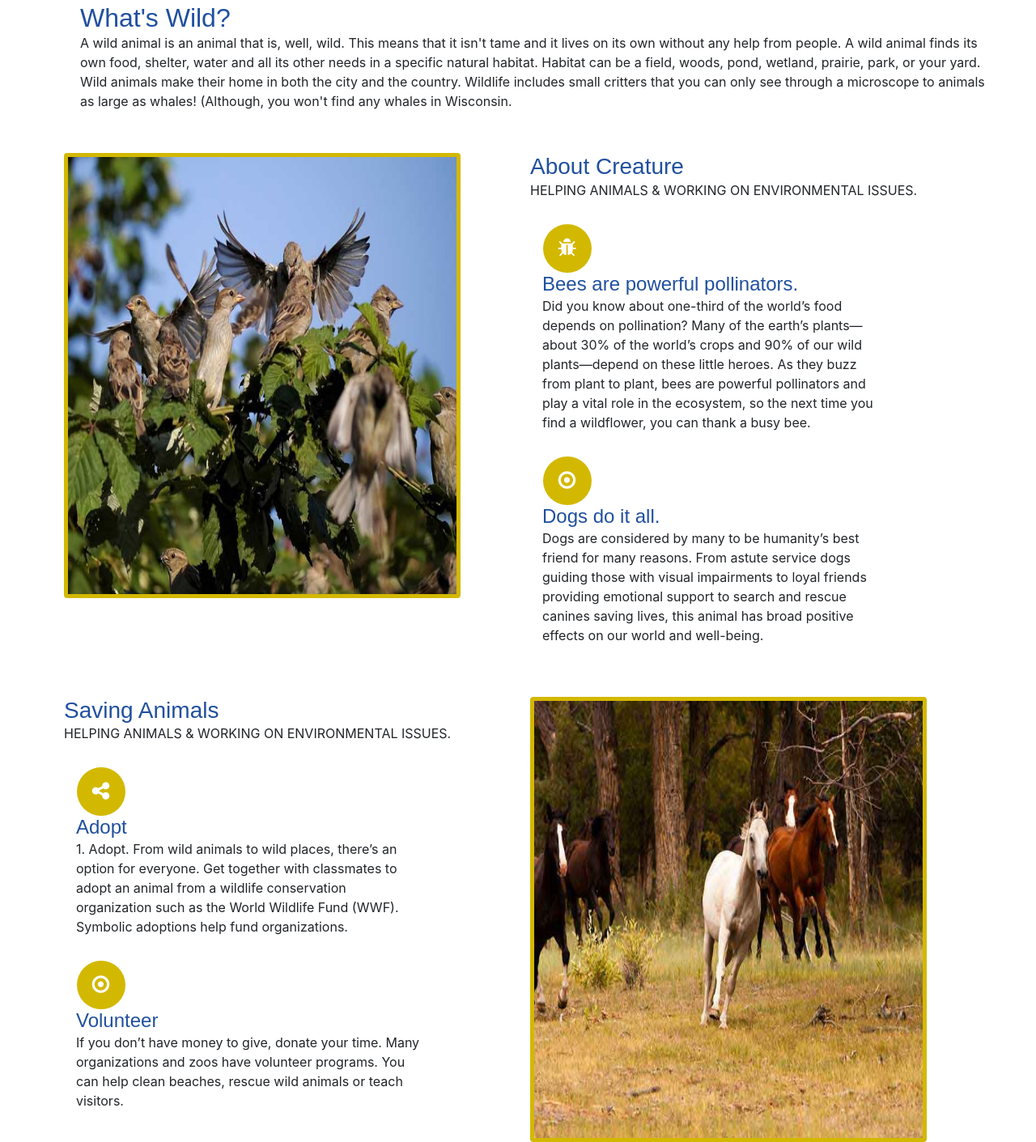
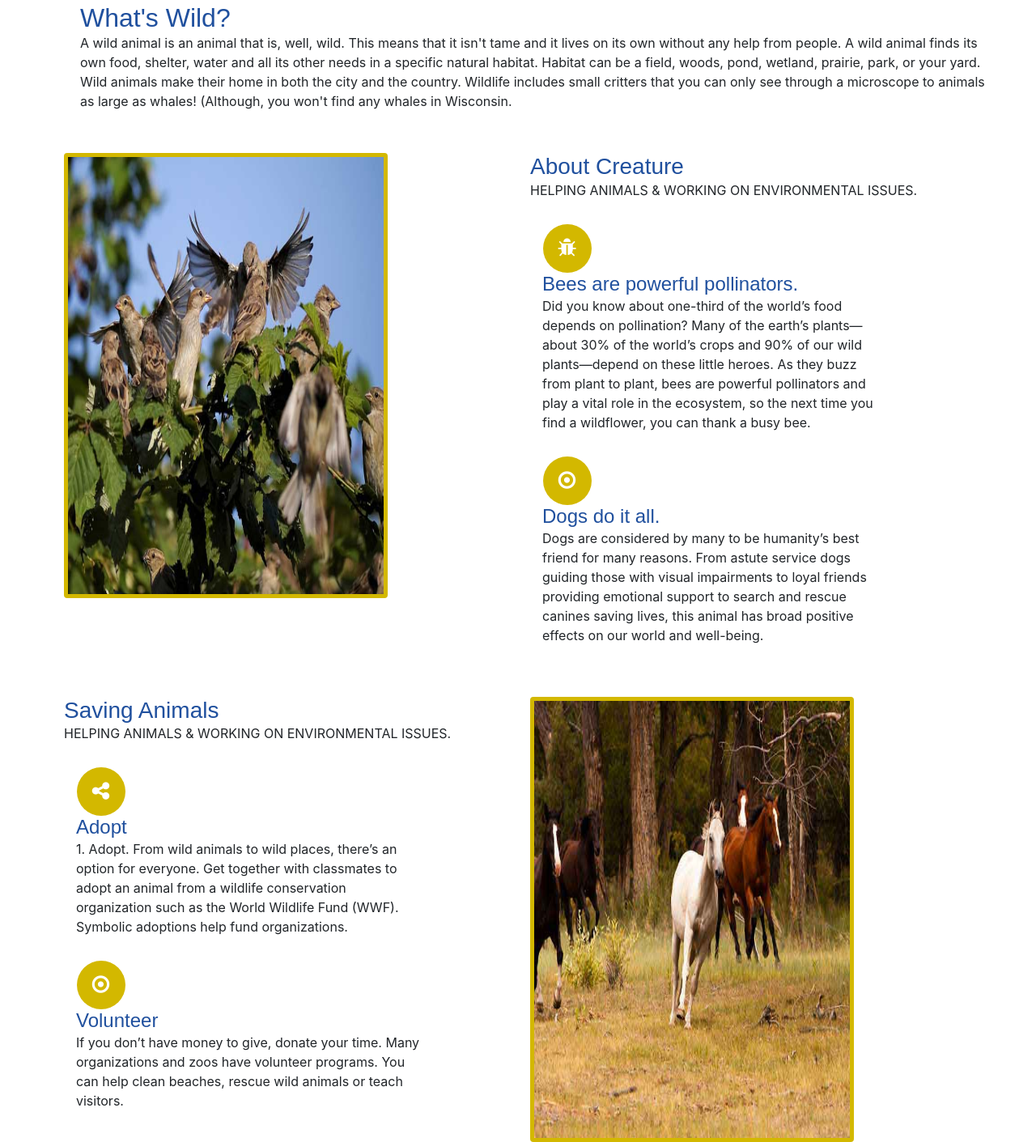
Before and after one commit to PallAvi1525/FinalProj, a plain HTML site: page index.html in a window 1280 px wide. Shown: the part 766-2177 px from the top of the page at 81% size. Drawn offline with nearby package versions, Linux system fonts and the light colour scheme.

Commit message:
Update index.html

```diff
--- a/index.html
+++ b/index.html
@@ -147,7 +147,7 @@
 
 
 <div class="col-md-6 mt-3 col-sm-3 rounded">
-	<img src="asset/photos/gl11.jpg" class="rounded float-start" alt="..." width="490px" height="550px">
+	<img src="asset/photos/gl11.jpg" class="rounded float-start" alt="..." width="400px" height="550px">
 </div>
 
 	<div class="col-md-6 mt-3">
@@ -220,7 +220,7 @@
 
 
 <div class="col-md-6 mt-5 col-sm-6 rounded">
-	<img src="asset/photos/p6.jpg" class="rounded float-start" alt="..." width="490px" height="550px">
+	<img src="asset/photos/p6.jpg" class="rounded float-start" alt="..." width="400px" height="550px">
 </div>
 
 
```
